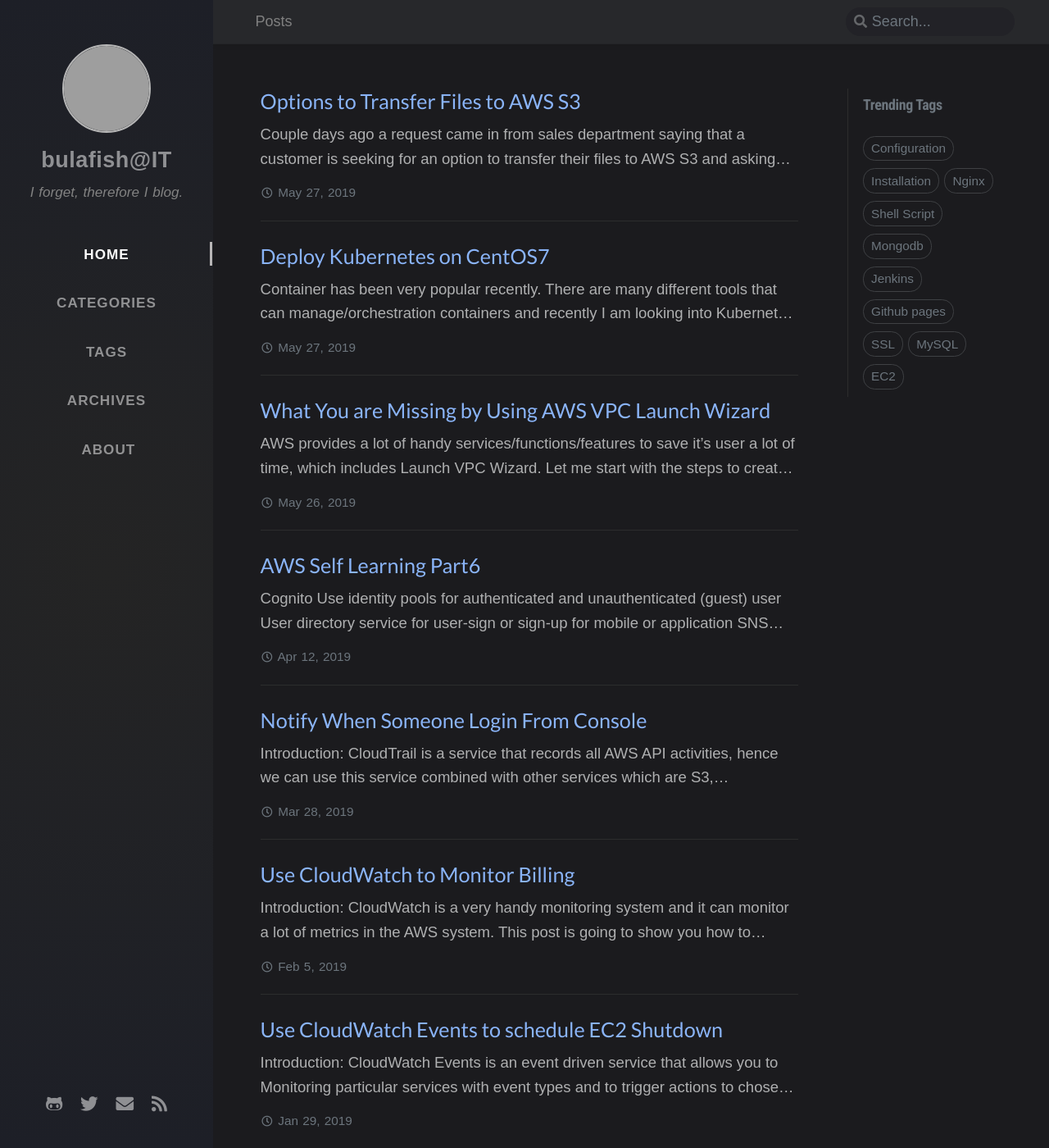
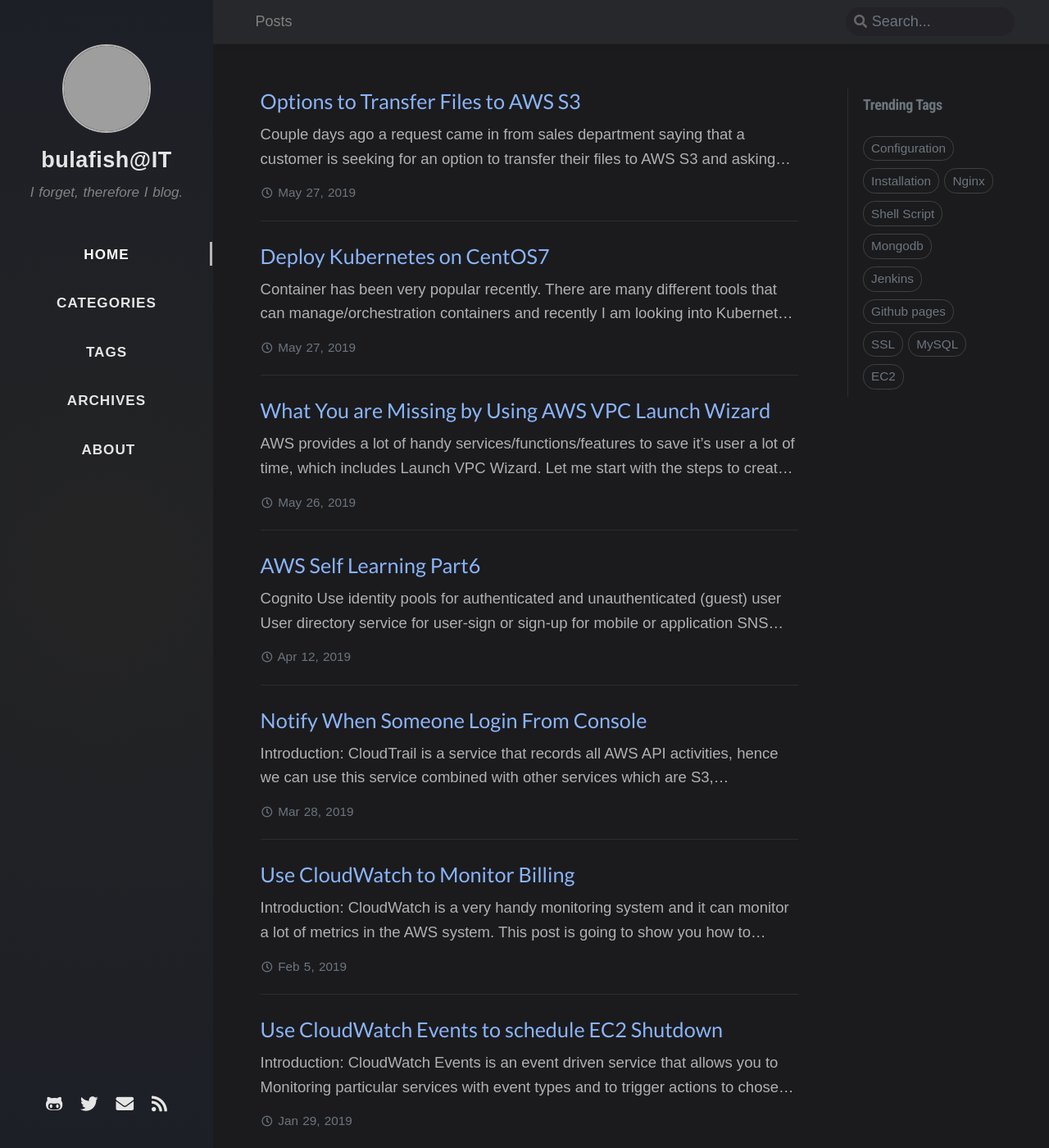
Before and after one commit to bulafish/bulafish.github.io, a Jekyll site: the page built from index.html, in a window 1280 px wide and 1400 px high. Shown: the whole window at 82% size. Built offline with Jekyll 4.4.1, drawn with Linux system fonts in a browser that asks for light colours; nearby versions of some CDN libraries; the list of posts is cut into pages by our own code; comment, search, counter and statistics services are not loaded; grey boxes are pictures that could not be loaded.

```diff
--- a/assets/css/_addon/module.scss
+++ b/assets/css/_addon/module.scss
@@ -60,7 +60,8 @@
   text-decoration: none;
 }
 
-@mixin sidebar-links($color: rgba(255, 255, 255, 0.5)) {
+// @mixin sidebar-links($color: rgba(255, 255, 255, 0.5)) {
+@mixin sidebar-links($color: rgb(229, 229, 229)) {
   color: $color;
   transition: color 0.35s ease-in-out;
   user-select: none;
```
